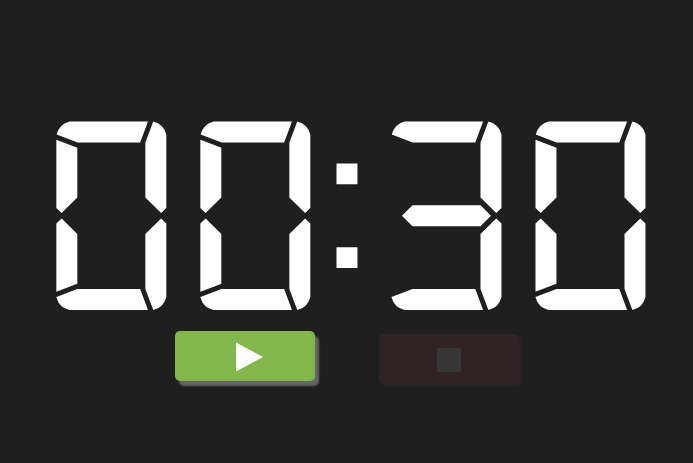
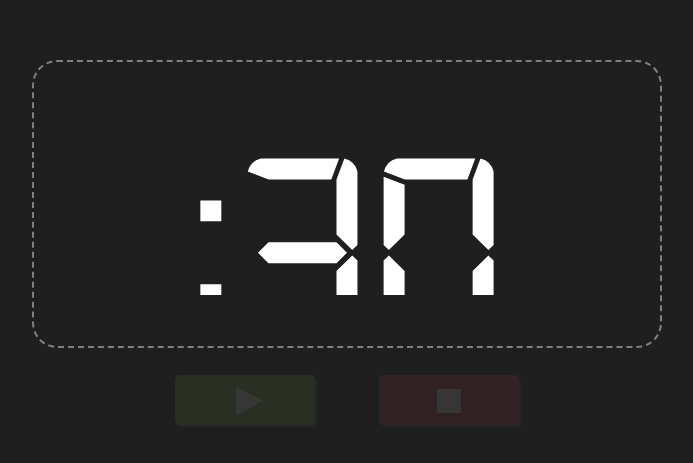
Before and after one commit to robbutcher2001/digital-chronometer, a React (Create React App) app: page / in a window 1280 px wide. Shown: the part 155-618 px from the top of the page, without its empty margins (293-986 px from the left). Built offline with nearby package versions, Linux system fonts and the light colour scheme.

Commit message:
Input time styled

```diff
--- a/public/index.html
+++ b/public/index.html
@@ -5,38 +5,12 @@
     <link rel="icon" href="%PUBLIC_URL%/favicon.ico" />
     <meta name="viewport" content="width=device-width, initial-scale=1" />
     <meta name="theme-color" content="#000000" />
-    <meta
-      name="description"
-      content="Digital Chronometer by Rob Butcher"
-    />
-    <!--
-      manifest.json provides metadata used when your web app is installed on a
-      user's mobile device or desktop. See https://developers.google.com/web/fundamentals/web-app-manifest/
-    -->
+    <meta name="description" content="Digital Chronometer by Rob Butcher" />
     <link rel="manifest" href="%PUBLIC_URL%/manifest.json" />
-    <!--
-      Notice the use of %PUBLIC_URL% in the tags above.
-      It will be replaced with the URL of the `public` folder during the build.
-      Only files inside the `public` folder can be referenced from the HTML.
-
-      Unlike "/favicon.ico" or "favicon.ico", "%PUBLIC_URL%/favicon.ico" will
-      work correctly both with client-side routing and a non-root public URL.
-      Learn how to configure a non-root public URL by running `npm run build`.
-    -->
     <title>Digital Chronometer by Rob Butcher</title>
   </head>
   <body>
     <noscript>You need to enable JavaScript to run this app.</noscript>
     <div id="root"></div>
-    <!--
-      This HTML file is a template.
-      If you open it directly in the browser, you will see an empty page.
-
-      You can add webfonts, meta tags, or analytics to this file.
-      The build step will place the bundled scripts into the <body> tag.
-
-      To begin the development, run `npm start` or `yarn start`.
-      To create a production bundle, use `npm run build` or `yarn build`.
-    -->
   </body>
 </html>
--- a/src/components/Digit/index.css
+++ b/src/components/Digit/index.css
@@ -1,8 +1,10 @@
 .digit {
-  font-size: var(--large-font);
+  font-size: var(--large-size);
   display: inline-block;
-  min-width: calc(var(--large-font) / 2);
+  min-width: calc(var(--large-size) / 2);
+  line-height: var(--large-size);
   text-align: right;
+  transform: translateY(12px);
   user-select: none;
   -webkit-user-select: none;
   -moz-user-select: none;
--- a/src/components/Division/index.css
+++ b/src/components/Division/index.css
@@ -1,6 +1,8 @@
 .division {
-  font-size: var(--large-font);
+  font-size: var(--large-size);
   display: inline-block;
+  line-height: var(--large-size);
+  transform: translateY(12px);
   user-select: none;
   -webkit-user-select: none;
   -moz-user-select: none;
--- /dev/null
+++ b/src/components/SetTime/index.css
@@ -0,0 +1,15 @@
+input {
+  font-family: var(--base-font-digital);
+  font-size: var(--large-size);
+  height: var(--large-size);
+  width: 630px;
+  background-color: var(--background-colour);
+  color: #fff;
+  text-align: center;
+  border: 2px dashed #808080;
+  border-radius: 25px;
+  box-sizing: border-box;
+  outline: none;
+  padding: 1.5rem 0 0;
+  caret-color: #808080;
+}
--- a/src/components/SetTime/index.tsx
+++ b/src/components/SetTime/index.tsx
@@ -1,4 +1,5 @@
 import { FC, ChangeEvent, FormEvent } from "react";
+import "./index.css";
 
 type SetTimeProps = {
   time?: string;
--- a/src/index.css
+++ b/src/index.css
@@ -1,6 +1,12 @@
 @font-face {
   font-family: "Digital";
   src: url(./fonts/digital-7.ttf);
+}
+
+:root {
+  --large-size: 18rem;
+  --base-font-digital: "Digital";
+  --background-colour: rgb(32, 31, 31);
 }
 
 html,
@@ -11,12 +17,12 @@ body,
 }
 
 html {
-  font-family: "Digital";
+  font-family: var(--base-font-digital);
 }
 
 body {
   color: #fff;
-  background-color: rgb(32, 31, 31);
+  background-color: var(--background-colour);
   -webkit-font-smoothing: antialiased;
   -moz-osx-font-smoothing: grayscale;
 }
@@ -26,10 +32,6 @@ body {
   flex-flow: column nowrap;
   justify-content: center;
   align-items: center;
-}
-
-:root {
-  --large-font: 18rem;
 }
 
 @keyframes shake {
--- a/src/views/Chronometer/index.tsx
+++ b/src/views/Chronometer/index.tsx
@@ -11,8 +11,8 @@ const convertToSeconds = (hhmm: string) => {
 };
 
 const Chronometer: FC = () => {
-  const [editMode, setEditMode] = useState<boolean>(false);
-  const [userInput, setUserInput] = useState<string>(":  ");
+  const [editMode, setEditMode] = useState<boolean>(true);
+  const [userInput, setUserInput] = useState<string>(":30");
   const [secondsAhead, setSecondsAhead] = useState<number>(30);
   const [running, setRunning] = useState<boolean>(false);
 
```
